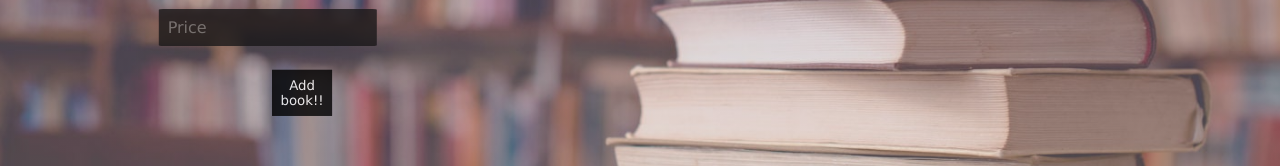
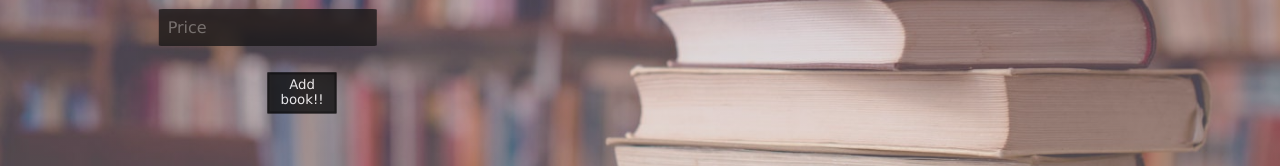
Before and after one commit to himasajeev/wta-BookExchangeWebsite, a React (Create React App) app in the folder client/: page /addbook in a window 1280 px wide. Shown: the part 400-566 px from the top of the page. Built offline with nearby package versions, Linux system fonts and the light colour scheme.

Commit message:
Addbook CSS

```diff
--- a/client/src/Style.css
+++ b/client/src/Style.css
@@ -427,16 +427,16 @@ header{
   }
   .addbook form button{
     margin:10% 45%;
-    padding: 2%;
+    padding: 1% 3%;
     transform: translate(-50%,-50%);
     cursor: pointer;
-    background-color: black;
-    border: 1px solid black;
+    background-color: rgb(15, 15, 15);
+    border: 2px solid black;
     color: white;
   }
   .addbook form button:hover{
     margin:10% 45%;
-    padding: 2%;
+    padding: 1% 3%;
     transform: translate(-50%,-50%);
     cursor: pointer;
     background-color: whitesmoke;
```
